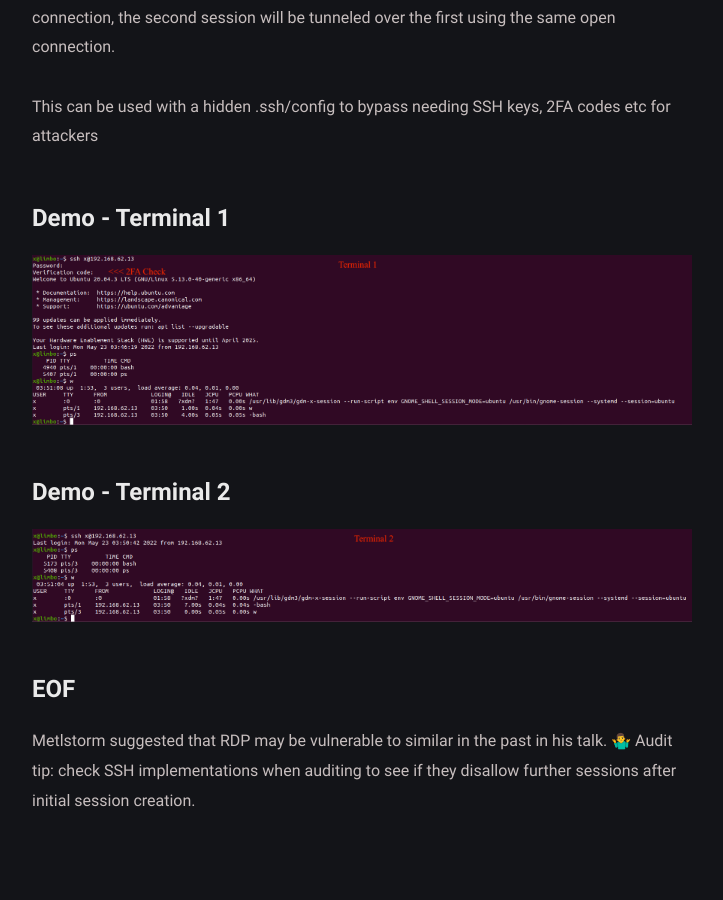
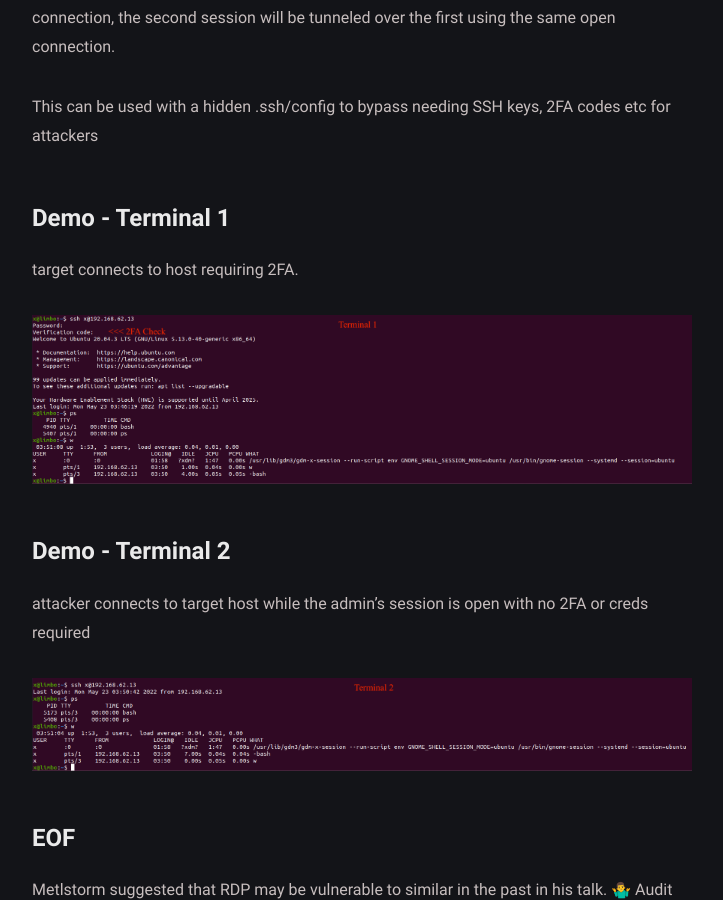
Before and after one commit to Nitping/notablog, a Jekyll site: the page built from _posts/ssh-2fa-lol/2022-01-01-local-ssh-2fa-bypass.md, in a window 1280 px wide and 900 px high, scrolled down 8768 px. Shown: the whole window, without its empty margins (278-1001 px from the left). Built offline with Jekyll 4.4.1, drawn with Linux system fonts in a browser that asks for light colours.

Commit message:
Update 2022-01-01-local-ssh-2fa-bypass.md

```diff
--- a/_posts/ssh-2fa-lol/2022-01-01-local-ssh-2fa-bypass.md
+++ b/_posts/ssh-2fa-lol/2022-01-01-local-ssh-2fa-bypass.md
@@ -294,9 +294,13 @@ If an attacker starts an ssh session to the same (user, port, machine) as an exi
 This can be used with a hidden .ssh/config to bypass needing SSH keys, 2FA codes etc for attackers
 
 # Demo - Terminal 1
+target connects to host requiring 2FA.
+
 ![image](/assets/img/ssh-session-term2.png)
 
 # Demo - Terminal 2
+attacker connects to target host while the admin's session is open with no 2FA or creds required
+
 ![image](/assets/img/ssh-session-term1.png)
 
 # EOF
```
